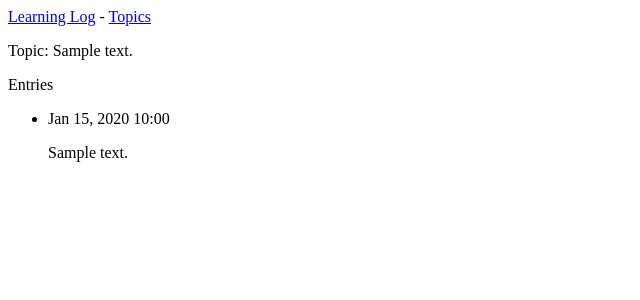
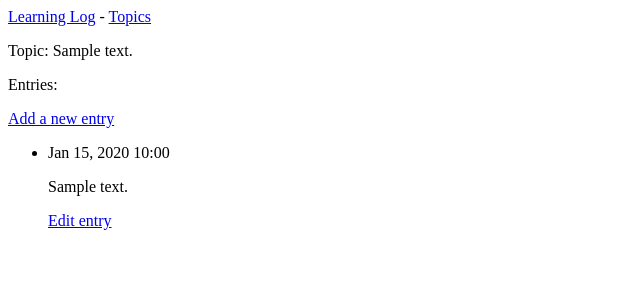
Before and after one commit to CodingNinja619/learning_log, a Django app: page /topics/1/ in a window 1280 px wide. Shown: the top 300 px of the page, without its empty margins (0-640 px from the left). Run offline with Django 3.2, Linux system fonts and the light colour scheme; tables that the repository leaves empty hold one stand-in row (values such as "Sample post").

Commit message:
Added the functionality of creating and editing of topics and entries using forms

```diff
--- /dev/null
+++ b/Errors.txt
@@ -0,0 +1 @@
+I put an entry in the Boxing topic but it doesn't appear there
--- a/learning_logs/models.py
+++ b/learning_logs/models.py
@@ -3,7 +3,7 @@ from django.db import models
 # Create your models here.
 
 class Topic(models.Model):
-    """A topic the use is learning about"""
+    """A topic the user is learning about"""
     text = models.CharField(max_length=200)
     date_added = models.TimeField(auto_now_add=True)
 
--- a/learning_logs/templates/learning_logs/new_topic.html
+++ b/learning_logs/templates/learning_logs/new_topic.html
@@ -1,9 +1,10 @@
 {% extends "learning_logs/base.html" %}
 {% block content %}
     <p>Add a new topic:</p>
-    <form action="{% url 'learning_logs:new_topic' %}" method="POST">
+
+    <form action="{% url 'learning_logs:new_topic' %}" method="post">
         {% csrf_token %}
         {{ form.as_p }}
-        <button name="submit">Add topic</button>
+        <button name="submit">Add a new topic</button>
     </form>
 {% endblock content %}
--- a/learning_logs/templates/learning_logs/topic.html
+++ b/learning_logs/templates/learning_logs/topic.html
@@ -1,12 +1,16 @@
 {% extends "learning_logs/base.html" %}
 {% block content %}
     <p>Topic: {{topic}}</p>
-    <p>Entries</p>
+    <p>Entries:</p>
+    <p><a href="{% url 'learning_logs:new_entry' topic.id %}">Add a new entry</a></p>
     <ul>
         {% for entry in entries %}
             <li>
-                <p>{{entry.date_added|date:'M d, Y H:i'}}</p>
-                <p>{{entry.text|linebreaks}}</p>
+                <p>{{ entry.date_added|date:'M d, Y H:i' }}</p>
+                <p>{{ entry.text|linebreaks }}</p>
+                <p>
+                    <a href="{% url 'learning_logs:edit_entry' entry.id %}">Edit entry</a>
+                </p>
             </li>
 
         {% empty %}
--- a/learning_logs/urls.py
+++ b/learning_logs/urls.py
@@ -14,5 +14,9 @@ urlpatterns = [
     # Page for an individual topic
     path('topics/<int:topic_id>/', views.topic, name='topic'),
     # New topic page
-    path('new_topic/', views.new_topic, name='new_topic')
+    path('new_topic/', views.new_topic, name='new_topic'),
+    # New entry page
+    path('new_entry/<int:topic_id>/', views.new_entry, name='new_entry'),
+    # Edit entry page
+    path('edit_entry/<int:entry_id>/', views.edit_entry, name='edit_entry')
 ]
--- a/learning_logs/views.py
+++ b/learning_logs/views.py
@@ -1,7 +1,7 @@
 from django.shortcuts import render, redirect
 
-from .models import Topic
-from .forms import TopicForm
+from .models import Topic, Entry
+from .forms import TopicForm, EntryForm
 
 # Create your views here.
 def index(request):
@@ -18,7 +18,7 @@ def topic(request, topic_id):
     """The individual topic page"""
     topic = Topic.objects.get(id=topic_id)
     entries = topic.entry_set.all()
-    context = {"topic": topic.text, "entries": entries}
+    context = {"topic": topic, "entries": entries}
     return render(request, "learning_logs/topic.html", context)
 
 def new_topic(request):
@@ -34,5 +34,43 @@ def new_topic(request):
             return redirect('learning_logs:topics')
 
     # Display a blank or invalid form.
+    # Try not to fill in the form later to see error messages
     context = {'form': form}
     return render(request, "learning_logs/new_topic.html", context)
+
+def new_entry(request, topic_id):
+    topic = Topic.objects.get(id=topic_id)
+    if request.method != "POST":
+        form = EntryForm()
+    else:
+        form = EntryForm(data=request.POST)
+        if form.is_valid():
+            new_entry = form.save(commit=False) # IT CREATES AN OBJECT OF THE SPECIFIED MODEL
+            new_entry.topic = topic
+            new_entry.save()
+            # Do I refer to a url or to a view???
+            # To a view. it IS SAID in the book
+            return redirect('learning_logs:topic', topic_id=topic_id)
+
+    # Display blank or invalid form
+    context = {"topic": topic, "form": form}
+    return render(request, 'learning_logs/new_entry.html', context)
+
+def edit_entry(request, entry_id):
+    entry = Entry.objects.get(id=entry_id)
+    topic = entry.topic
+    if request.method != "POST":
+        form = EntryForm(instance=entry)
+        # form = EntryForm()
+    else:
+        form = EntryForm(instance=entry, data=request.POST)
+        # form = EntryForm(data=request.POST)
+        # HOW DOES DJANGO KNOW WHAT ENTRY TO EDIT?
+        if form.is_valid():
+            form.save()
+            return redirect("learning_logs:topic", topic_id=topic.id)
+
+
+
+    context = {"entry": entry, "topic": topic, "form": form}
+    return render(request, "learning_logs/edit_entry.html", context)
```
Also changed, not shown: learning_logs/forms.py (+9 -2 lines), learning_logs/templates/learning_logs/edit_entry.html (added, +12 -0 lines), learning_logs/templates/learning_logs/new_entry.html (added, +10 -0 lines).
